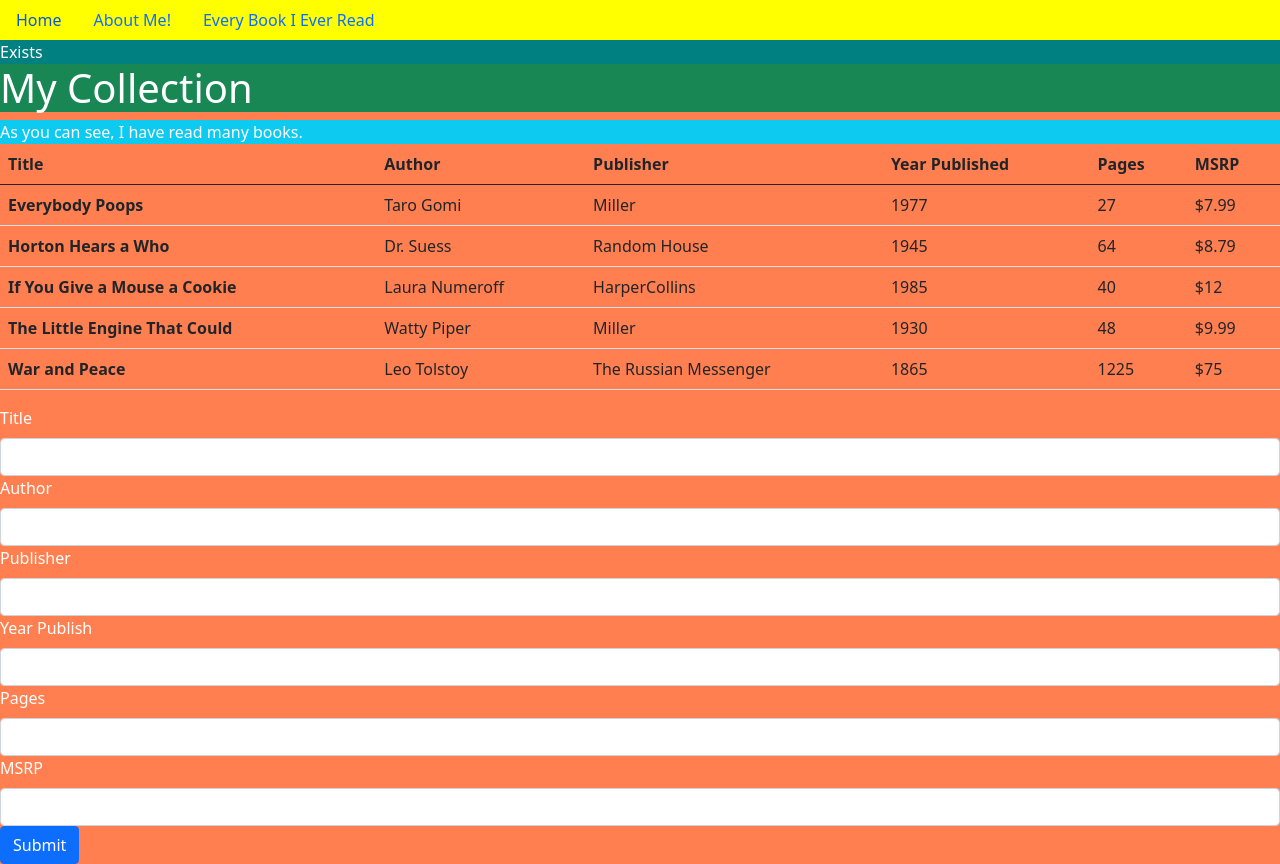
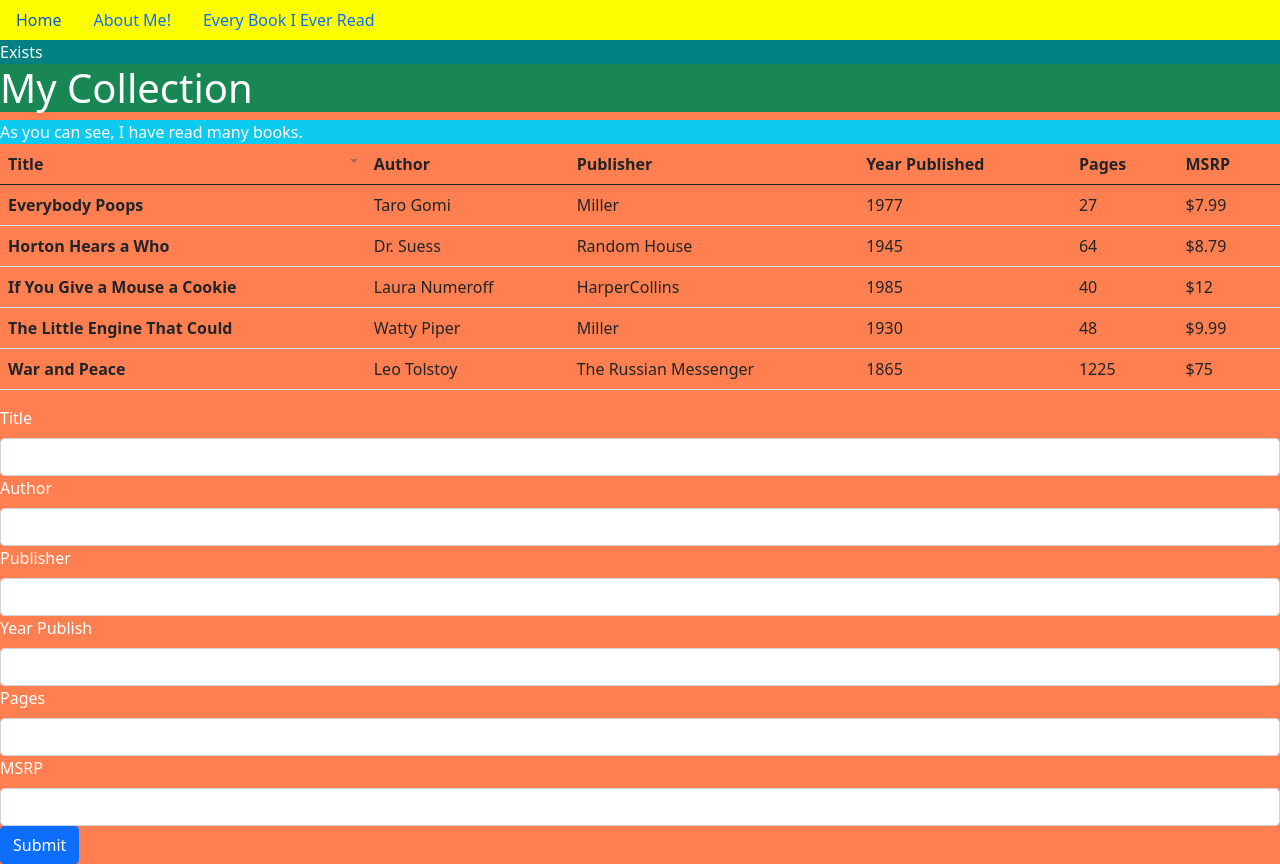
Before and after one commit to iu-msis/1-html-review-rolipins, a plain HTML site: page app/public/books.html in a window 1280 px wide. Both pictures are taken after a click on the element "Title". Drawn offline with nearby package versions, Linux system fonts and the light colour scheme.

Commit message:
Added the Css for arrows on sorting

```diff
--- a/app/public/css/Styles.css
+++ b/app/public/css/Styles.css
@@ -17,3 +17,39 @@ header {
 a {
     color:black;
 }
+
+/** tablesort **/
+
+th[role=columnheader]:not(.no-sort) {
+	cursor: pointer;
+}
+
+th[role=columnheader]:not(.no-sort):after {
+	content: '';
+	float: right;
+	margin-top: 7px;
+	border-width: 0 4px 4px;
+	border-style: solid;
+	border-color: #404040 transparent;
+	visibility: hidden;
+	opacity: 0;
+	-ms-user-select: none;
+	-webkit-user-select: none;
+	-moz-user-select: none;
+	user-select: none;
+}
+
+th[aria-sort=ascending]:not(.no-sort):after {
+	border-bottom: none;
+	border-width: 4px 4px 0;
+}
+
+th[aria-sort]:not(.no-sort):after {
+	visibility: visible;
+	opacity: 0.4;
+}
+
+th[role=columnheader]:not(.no-sort):hover:after {
+	visibility: visible;
+	opacity: 1;
+}
```
Also changed, not shown: app/public/books.html (+1 -1 lines).
